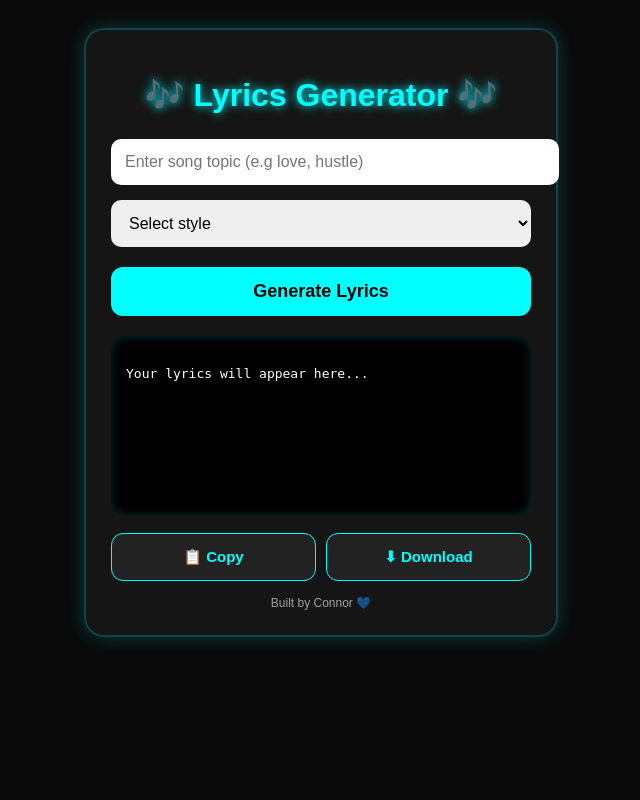
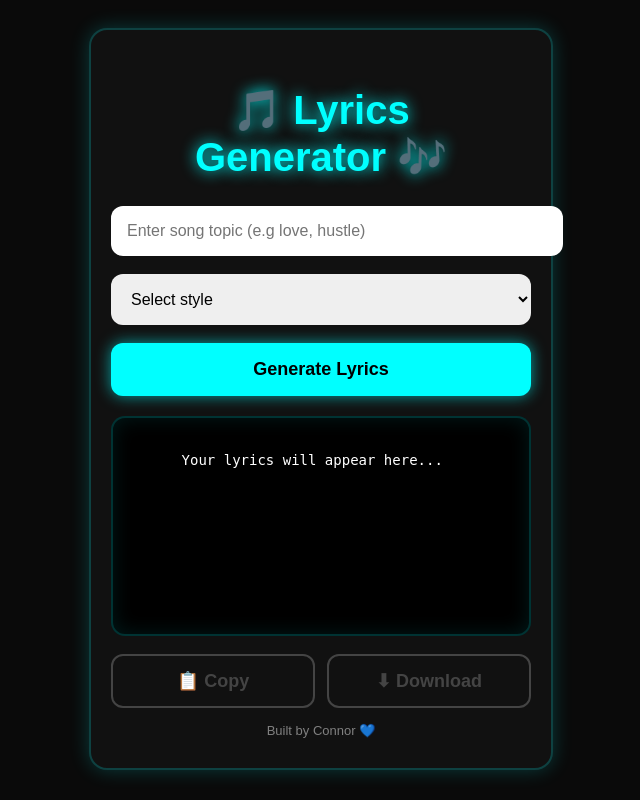
Before and after one commit to connormonday325-sketch/lyrics_generator, a Flask app: page / in a window 1280 px wide. Shown: the whole page, without its empty margins (319-959 px from the left). Run offline with Flask 3, Linux system fonts and the light colour scheme.

Commit message:
Update index.html

```diff
--- a/templates/index.html
+++ b/templates/index.html
@@ -18,97 +18,137 @@
     .container {
       width: 100%;
       max-width: 420px;
-      text-align: center;
-      background: #151515;
-      padding: 25px;
-      border-radius: 20px;
-      box-shadow: 0 0 20px rgba(0, 255, 255, 0.2);
+      background: #111;
+      padding: 30px 20px;
+      border-radius: 18px;
+      box-shadow: 0px 0px 20px rgba(0, 255, 255, 0.2);
       border: 2px solid rgba(0, 255, 255, 0.2);
     }
 
     h1 {
+      text-align: center;
       color: cyan;
-      font-size: 32px;
+      font-size: 40px;
+      text-shadow: 0px 0px 15px cyan;
       margin-bottom: 25px;
-      text-shadow: 0 0 10px cyan;
     }
 
     input, select {
       width: 100%;
-      padding: 14px;
-      border-radius: 10px;
+      padding: 16px;
+      border-radius: 12px;
       border: none;
-      margin-bottom: 15px;
       font-size: 16px;
+      margin-bottom: 18px;
       outline: none;
     }
 
     button {
       width: 100%;
-      padding: 14px;
+      padding: 16px;
       border-radius: 12px;
       border: none;
       background: cyan;
+      color: black;
       font-size: 18px;
       font-weight: bold;
       cursor: pointer;
-      margin-top: 5px;
-      transition: 0.2s;
+      box-shadow: 0px 0px 15px rgba(0, 255, 255, 0.6);
+      transition: 0.3s;
+      display: flex;
+      justify-content: center;
+      align-items: center;
+      gap: 10px;
     }
 
     button:hover {
-      background: #00dcdc;
+      background: #00e5e5;
+      transform: scale(1.03);
     }
 
-    .lyrics-box {
-      margin-top: 20px;
-      background: black;
-      padding: 15px;
-      border-radius: 15px;
-      text-align: left;
-      font-family: monospace;
-      white-space: pre-wrap;
-      min-height: 150px;
-      box-shadow: inset 0 0 10px rgba(0, 255, 255, 0.2);
+    button:disabled {
+      background: #444;
+      cursor: not-allowed;
+      transform: none;
+      box-shadow: none;
+      color: #bbb;
     }
 
-    .btn-row {
-      display: flex;
-      gap: 10px;
-      margin-top: 12px;
+    .output-box {
+      background: black;
+      padding: 18px;
+      margin-top: 20px;
+      border-radius: 14px;
+      border: 2px solid rgba(0, 255, 255, 0.2);
+      min-height: 180px;
+      font-family: monospace;
+      font-size: 14px;
+      white-space: pre-wrap;
+      overflow-y: auto;
+      box-shadow: inset 0px 0px 20px rgba(0, 255, 255, 0.1);
     }
 
-    .btn-row button {
-      width: 50%;
-      background: #222;
-      color: cyan;
-      border: 1px solid cyan;
-      font-size: 15px;
+    .buttons-row {
+      display: flex;
+      gap: 12px;
+      margin-top: 18px;
     }
 
-    .btn-row button:hover {
+    .small-btn {
+      width: 50%;
+      padding: 14px;
+      border-radius: 12px;
+      border: 2px solid cyan;
+      background: transparent;
+      color: cyan;
+      font-weight: bold;
+      cursor: pointer;
+      transition: 0.3s;
+      display: flex;
+      justify-content: center;
+      align-items: center;
+      gap: 8px;
+    }
+
+    .small-btn:hover {
       background: cyan;
       color: black;
     }
 
-    .loading {
-      margin-top: 15px;
-      color: cyan;
-      font-weight: bold;
-      display: none;
+    .small-btn:disabled {
+      border-color: #444;
+      color: #444;
+      cursor: not-allowed;
+      background: transparent;
     }
 
     .footer {
+      text-align: center;
       margin-top: 15px;
-      font-size: 12px;
-      opacity: 0.6;
+      color: gray;
+      font-size: 13px;
+    }
+
+    /* Spinner */
+    .spinner {
+      width: 18px;
+      height: 18px;
+      border: 3px solid rgba(0,0,0,0.2);
+      border-top: 3px solid black;
+      border-radius: 50%;
+      animation: spin 0.8s linear infinite;
+    }
+
+    @keyframes spin {
+      0% { transform: rotate(0deg); }
+      100% { transform: rotate(360deg); }
     }
   </style>
 </head>
 
 <body>
   <div class="container">
-    <h1>🎶 Lyrics Generator 🎶</h1>
+    <h1>🎵 Lyrics<br>Generator 🎶</h1>
 
     <input id="topic" type="text" placeholder="Enter song topic (e.g love, hustle)" />
 
@@ -116,122 +156,96 @@
       <option value="">Select style</option>
       <option value="Afrobeat">Afrobeat</option>
       <option value="Rap">Rap</option>
-      <option value="Drill">Drill</option>
       <option value="R&B">R&B</option>
       <option value="Pop">Pop</option>
+      <option value="Trap">Trap</option>
       <option value="Gospel">Gospel</option>
     </select>
 
-    <button onclick="generateLyrics()">Generate Lyrics</button>
+    <button id="generateBtn" onclick="generateLyrics()">
+      <span id="btnText">Generate Lyrics</span>
+    </button>
 
-    <div class="loading" id="loading">⏳ Generating lyrics...</div>
-
-    <div class="lyrics-box" id="lyricsOutput">
-Your lyrics will appear here...
+    <div class="output-box" id="output">
+      Your lyrics will appear here...
     </div>
 
-    <div class="btn-row">
-      <button onclick="copyLyrics()">📋 Copy</button>
-      <button onclick="downloadLyrics()">⬇ Download</button>
+    <div class="buttons-row">
+      <button class="small-btn" id="copyBtn" onclick="copyLyrics()" disabled>📋 Copy</button>
+      <button class="small-btn" id="downloadBtn" onclick="downloadLyrics()" disabled>⬇ Download</button>
     </div>
 
-    <div class="footer">
-      Built by Connor 💙
-    </div>
+    <div class="footer">Built by Connor 💙</div>
   </div>
 
   <script>
-    // Load saved lyrics when page opens
-    window.onload = function () {
-      const savedLyrics = localStorage.getItem("savedLyrics");
-      if (savedLyrics) {
-        document.getElementById("lyricsOutput").innerText = savedLyrics;
-      }
-    };
+    let generatedLyrics = "";
 
-    function generateLyrics() {
+    async function generateLyrics() {
       const topic = document.getElementById("topic").value.trim();
-      const style = document.getElementById("style").value.trim();
-      const output = document.getElementById("lyricsOutput");
-      const loading = document.getElementById("loading");
+      const style = document.getElementById("style").value;
+      const output = document.getElementById("output");
+
+      const generateBtn = document.getElementById("generateBtn");
+      const btnText = document.getElementById("btnText");
+      const copyBtn = document.getElementById("copyBtn");
+      const downloadBtn = document.getElementById("downloadBtn");
 
       if (!topic || !style) {
-        output.innerText = "⚠ Please enter a topic and select a style.";
+        alert("Please enter a topic and select a style!");
         return;
       }
 
-      loading.style.display = "block";
-      output.innerText = "";
+      // Disable buttons while generating
+      generateBtn.disabled = true;
+      copyBtn.disabled = true;
+      downloadBtn.disabled = true;
 
-      // Fake delay for loading effect
-      setTimeout(() => {
-        const lyrics = `
-🎵 STYLE: ${style} 🎵
-TOPIC: ${topic}
+      // Loading UI
+      btnText.innerHTML = `Generating... <div class="spinner"></div>`;
+      output.innerText = "⏳ Generating lyrics... please wait...";
 
-[Intro]
-Yeah yeah...
-Oh baby ohhh...
+      try {
+        const response = await fetch("/generate", {
+          method: "POST",
+          headers: {
+            "Content-Type": "application/json"
+          },
+          body: JSON.stringify({ topic, style })
+        });
 
-[Verse 1]
-I dey think about you every night,
-Your love dey give me sweet delight,
-Even for darkness you be my light,
-Girl you dey make my world feel right.
+        const data = await response.json();
 
-[Chorus]
-Ohhh my love no go lie,
-You be the reason I dey fly,
-Anywhere you go I go follow,
-Na you be my tomorrow.
+        if (data.lyrics) {
+          generatedLyrics = data.lyrics;
+          output.innerText = data.lyrics;
 
-[Verse 2]
-City lights and the midnight breeze,
-You dey calm my mind like sweet peace,
-No matter the stress or enemies,
-Na your love dey put me at ease.
+          // Enable buttons
+          copyBtn.disabled = false;
+          downloadBtn.disabled = false;
+        } else {
+          output.innerText = "❌ Something went wrong. Try again.";
+        }
+      } catch (error) {
+        output.innerText = "❌ Error connecting to server.";
+      }
 
-[Bridge]
-Hold me close, no let me go,
-Na you be the one wey I know,
-Forever together, we go glow,
-My heart dey beat for you so.
-
-[Outro]
-Yeah yeah...
-Love no go finish...
-        `.trim();
-
-        output.innerText = lyrics;
-
-        // Save lyrics
-        localStorage.setItem("savedLyrics", lyrics);
-
-        loading.style.display = "none";
-      }, 1200);
+      // Restore button
+      generateBtn.disabled = false;
+      btnText.innerHTML = "Generate Lyrics";
     }
 
     function copyLyrics() {
-      const lyrics = document.getElementById("lyricsOutput").innerText;
+      if (!generatedLyrics) return;
 
-      if (!lyrics || lyrics.includes("Your lyrics will appear here")) {
-        alert("⚠ No lyrics to copy yet!");
-        return;
-      }
-
-      navigator.clipboard.writeText(lyrics);
-      alert("✅ Lyrics copied successfully!");
+      navigator.clipboard.writeText(generatedLyrics);
+      alert("✅ Lyrics copied!");
     }
 
     function downloadLyrics() {
-      const lyrics = document.getElementById("lyricsOutput").innerText;
+      if (!generatedLyrics) return;
 
-      if (!lyrics || lyrics.includes("Your lyrics will appear here")) {
-        alert("⚠ No lyrics to download yet!");
-        return;
-      }
-
-      const blob = new Blob([lyrics], { type: "text/plain" });
+      const blob = new Blob([generatedLyrics], { type: "text/plain" });
       const link = document.createElement("a");
       link.href = URL.createObjectURL(blob);
       link.download = "lyrics.txt";
```
